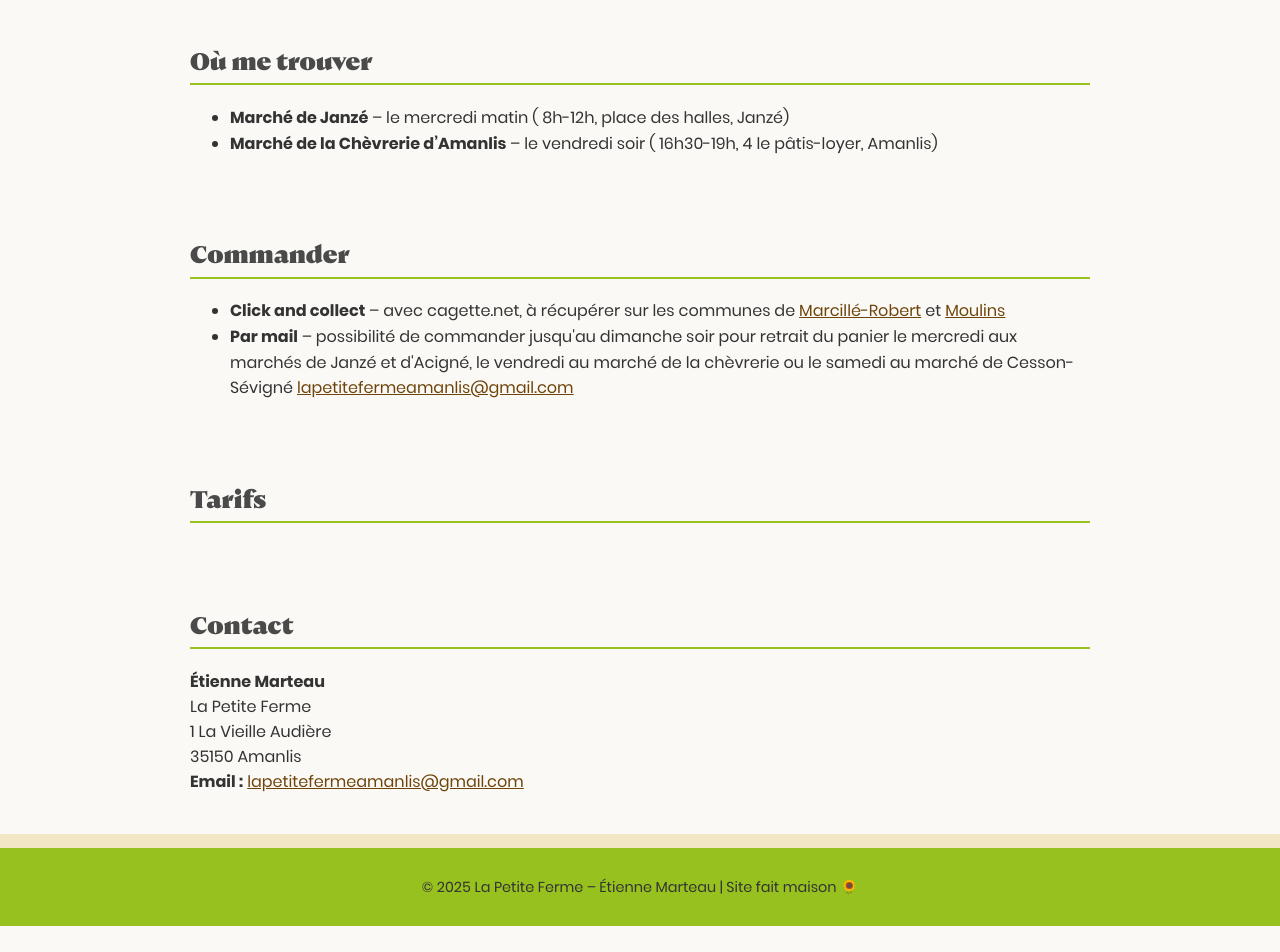
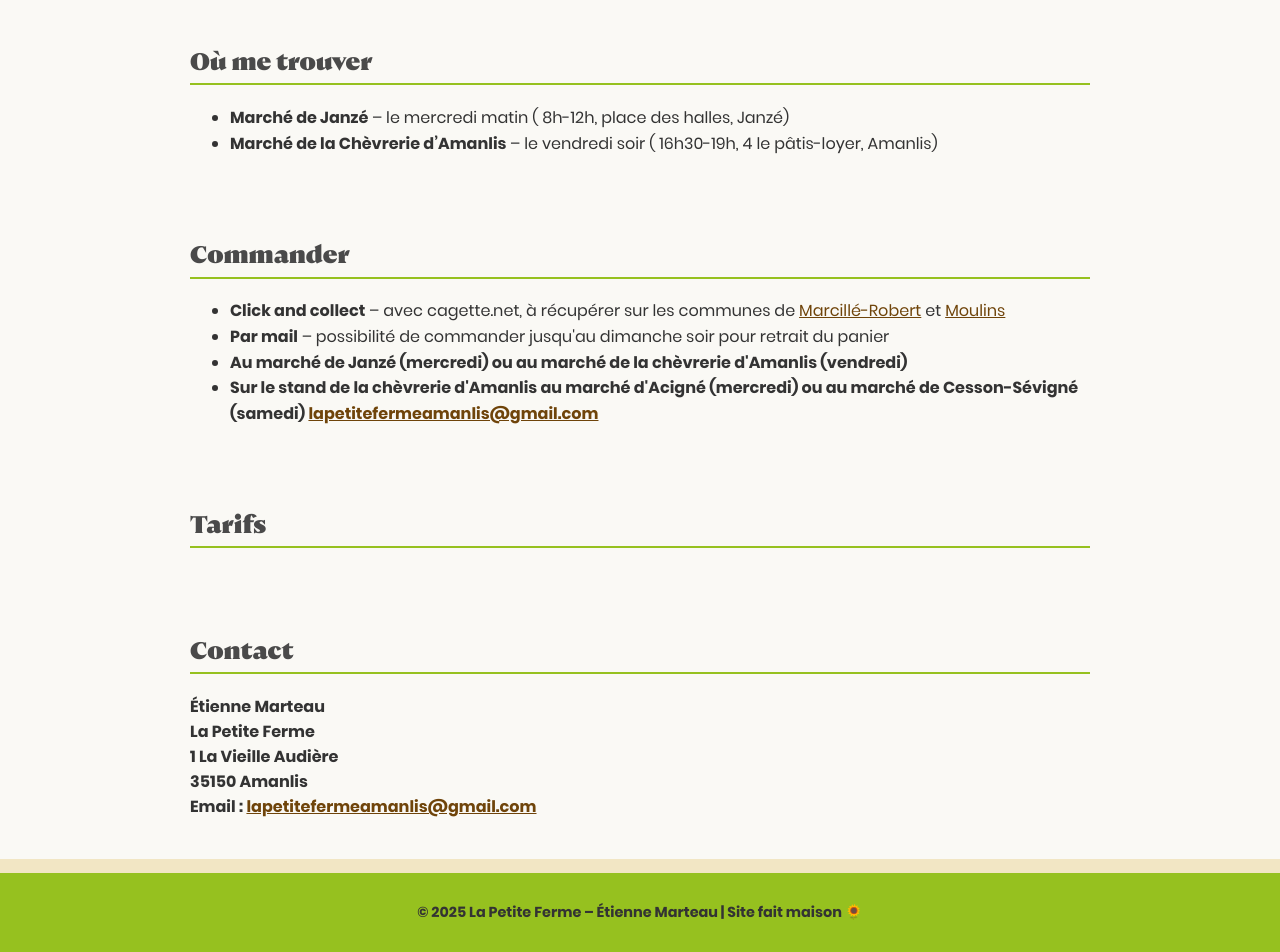
Before and after one commit to lapetiteferme/lapetiteferme.github.io, a plain HTML site: page index.html in a window 1280 px wide. Shown: the part 1798-2750 px from the top of the page. Before the commit the page ends 2724 px from the top, so only its background shows below. Drawn offline with nearby package versions, Linux system fonts and the light colour scheme.

Commit message:
Update index.html
commandes bis

```diff
--- a/index.html
+++ b/index.html
@@ -266,7 +266,9 @@
   <h2>Commander</h2>
   <ul>
     <li><strong>Click and collect</strong> – avec cagette.net, à récupérer sur les communes de <a href="https://app.cagette.net/group/18424">Marcillé-Robert</a> et <a href="https://app.cagette.net/group/17982">Moulins</a></li>
-    <li><strong>Par mail</strong> – possibilité de commander jusqu'au dimanche soir pour retrait du panier le mercredi aux marchés de Janzé et d'Acigné, le  vendredi au marché de la chèvrerie ou le samedi au marché de Cesson-Sévigné
+    <li><strong>Par mail</strong> – possibilité de commander jusqu'au dimanche soir pour retrait du panier
+      <li><strong>Au marché de Janzé (mercredi) ou au marché de la chèvrerie d'Amanlis (vendredi)
+      <li><strong>Sur le stand de la chèvrerie d'Amanlis au marché d'Acigné (mercredi) ou au marché de Cesson-Sévigné (samedi)
       <a href="mailto:lapetitefermeamanlis@gmail.com">lapetitefermeamanlis@gmail.com</a></li>
 
 </section>
```
